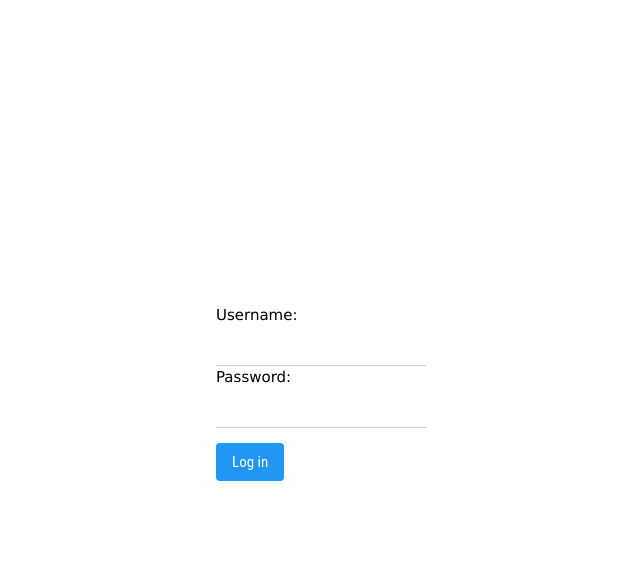
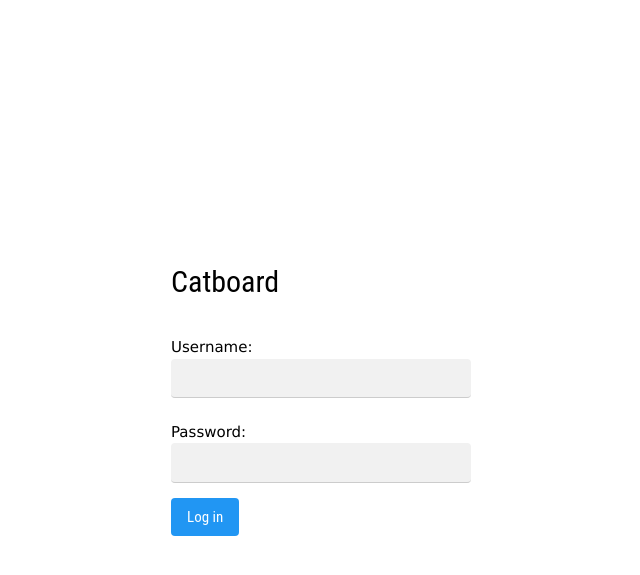
Before and after one commit to dvolk/catboard, a Flask app: page /login in a window 1280 px wide. Shown: the top 575 px of the page, without its empty margins (319-959 px from the left). Run offline with Flask 2, Linux system fonts and the light colour scheme; some libraries are stand-ins or nearby versions.

Commit message:
nicer login page

```diff
--- a/templates/login.jinja2
+++ b/templates/login.jinja2
@@ -24,14 +24,20 @@
 
   <body>
     <div style="display: flex; justify-content: center; align-items: center; height: 100vh;">
-      <div>
+      <div style="width: 300px;">
+        <h2>
+          Catboard
+        </h2>
+        <br/>
         <form method="post">
           <Label>Username:
-            <input class="w3-input" name="username">
+            <input class="w3-input w3-light-gray w3-round" name="username">
           </label>
 
+          <br/>
+
           <label>Password:
-            <input class="w3-input" name="password" type="password">
+            <input class="w3-input w3-light-gray w3-round" name="password" type="password">
           </label>
 
           <p>
```
